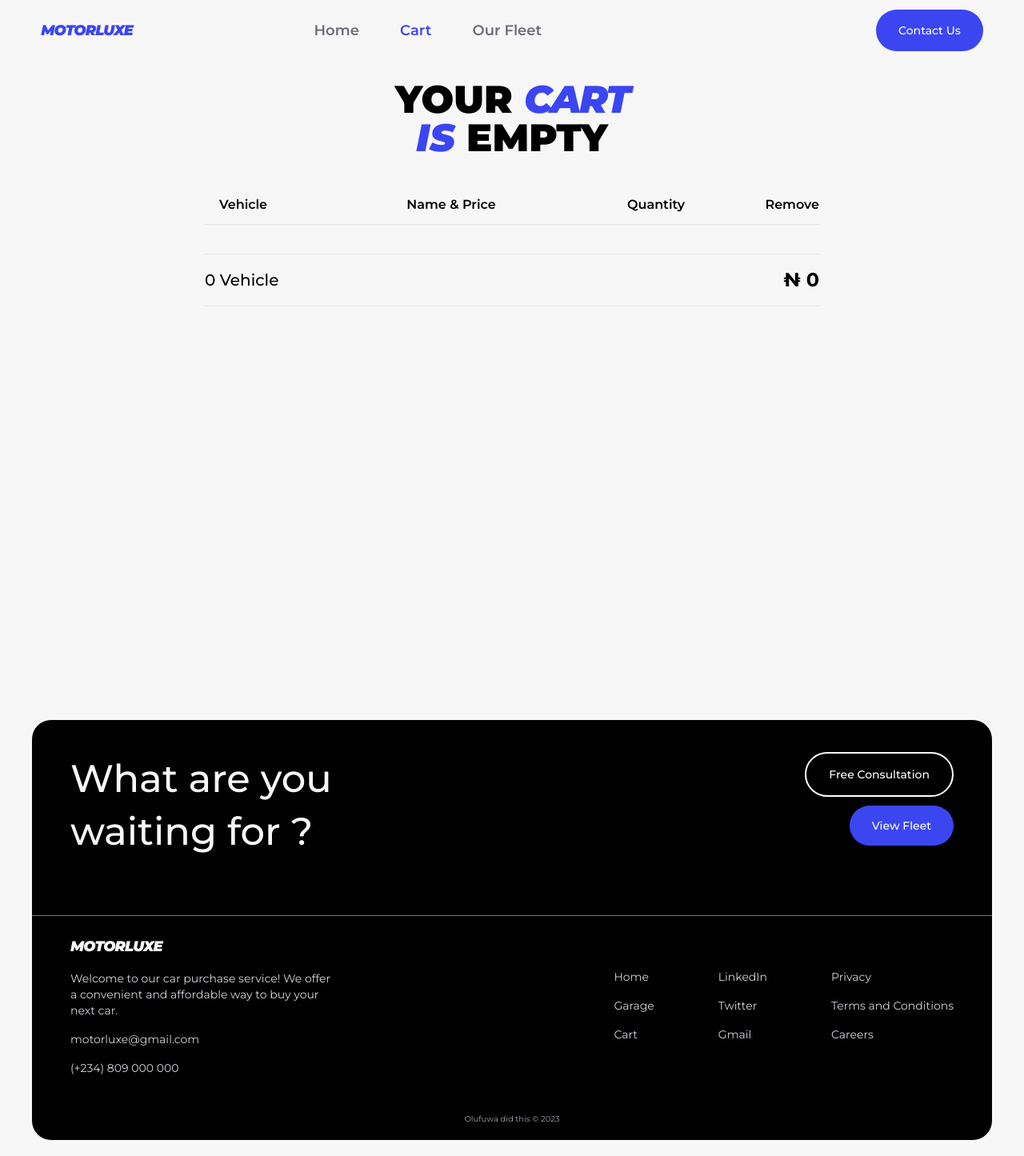
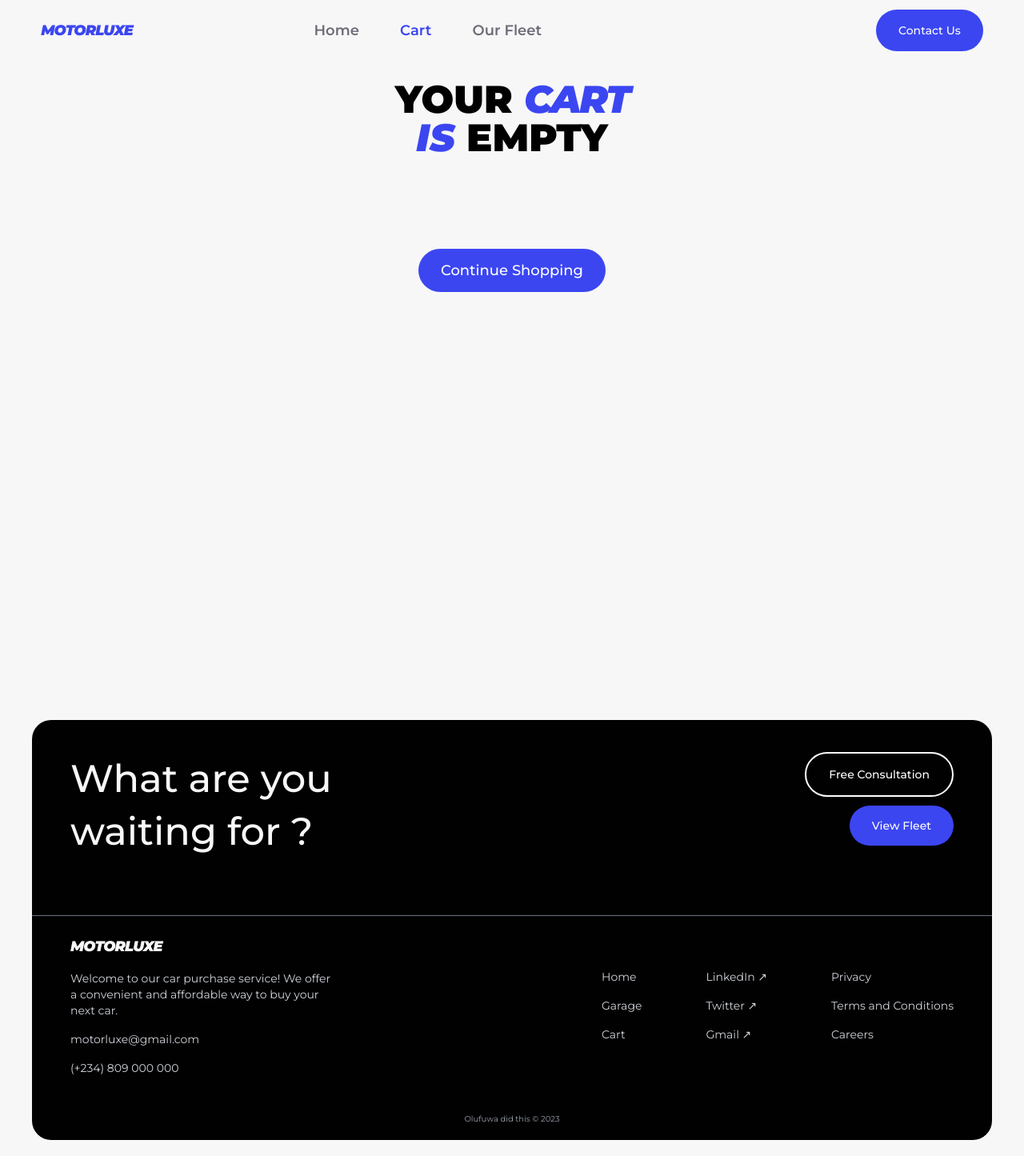
Before and after one commit to DavOlufuwa/cars-ts, a React (Vite) app: page /cart in a window 1280 px wide. Shown: the whole page at 80% size. Built offline with nearby package versions, Linux system fonts and the light colour scheme.

Commit message:
Updated the email

```diff
--- a/src/App.tsx
+++ b/src/App.tsx
@@ -7,6 +7,7 @@ import Cart from './pages/Cart';
 import ScheduleDrive from './pages/ScheduleDrive';
 import { useCartStore } from './utils/CartStore';
 import { SnackbarProvider } from 'notistack';
+import ErrorPage from './pages/ErrorPage';
 
 
 
@@ -45,6 +46,7 @@ function App() {
                 cartItems.length > 0 &&
                 <Route path='scheduledrive' element={<ScheduleDrive/>} />
               }
+              <Route path='*' element={<ErrorPage />}/>
             </Route>
           )
         )
--- a/src/components/ContactForm.tsx
+++ b/src/components/ContactForm.tsx
@@ -8,7 +8,6 @@ type selectedDateProps = {
 }
 
 const ContactForm = ({dayInfo}: selectedDateProps) => {
-
   const [phoneNumber, setPhoneNumber] = useState<string>('');
   const [email, setEmail] = useState<string>('');
   const [error, setError] = useState<string>('');
@@ -17,6 +16,7 @@ const ContactForm = ({dayInfo}: selectedDateProps) => {
   const [buttonLabel , setButtonLabel] = useState('Schedule Drive')
   const form = useRef<HTMLFormElement>(null)
 
+  const emptyCart = useCartStore((state) => state.emptyCart)
 
   const getName = (e: React.ChangeEvent<HTMLInputElement>) => {
     setSenderName(e.target.value)
@@ -47,8 +47,9 @@ const ContactForm = ({dayInfo}: selectedDateProps) => {
     }
   }
 
+  // Action to Close the Snackbar
   const action = (snackBarId: string | number) => (
-    <button onClick={() => closeSnackbar(snackBarId)} className='click-button'>&#10005;</button>
+    <button onClick={() => closeSnackbar(snackBarId)} className='text-white font-black text-2xl'>&#10005;</button>
   )
 
   const sendEmail = (e: React.FormEvent<HTMLFormElement>) => {
@@ -64,7 +65,7 @@ const ContactForm = ({dayInfo}: selectedDateProps) => {
         )
       .then(
         () => {
-          enqueueSnackbar(`${senderName}, kindly check your email for a confirmation`, {
+          enqueueSnackbar(`${senderName}, Scheduling Successful. kindly check your email for a confirmation`, {
             variant: 'info',
             action,
           })
@@ -78,12 +79,14 @@ const ContactForm = ({dayInfo}: selectedDateProps) => {
             action,
           })
           setButtonLabel('Schedule Drive')
+          emptyCart()
           console.log(error.text)
         }
       )
     }
 
     const cartItems = useCartStore((state) => state.cartItems)
+
 
     const userChoice = cartItems.map((item) => `Toyota ${item.name} ${item.year} `)
 
--- a/src/components/Footer.tsx
+++ b/src/components/Footer.tsx
@@ -10,14 +10,16 @@ const Footer = () => {
           </p>
         </div>
         <div className="text-center sm:text-right">
-          <button className="button-outlined mb-6">Free Consultation</button><br/>
+          <Link to="mailto:davolufuwa@gmail.com?subject=I%20am%20looking%20for%20a%20frontend%20developer%20">
+            <button className="button-outlined mb-6">Free Consultation</button><br/>
+          </Link>
           <Link to="garage" className="button-filled">View Fleet</Link>
         </div>
       </section>
       <section className="text-gray-300 sm:text-sm  p-6 flex flex-col gap-10 sm:flex-row sm:justify-between sm:px-12 ">
         <div className="flex flex-col gap-4 text-sm sm:w-[30%] ">
           <div>
-            <Link to="" className='flex tracking-tighter items-center min-w-max text-bg-grays font-[900] italic uppercase text-lg'>
+            <Link to="/" className='flex tracking-tighter items-center min-w-max text-bg-grays font-[900] italic uppercase text-lg'>
               MotorLuxe
             </Link>
           </div>
@@ -49,13 +51,13 @@ const Footer = () => {
           <div className="max-w-[33%]">
             <ul className="flex flex-col gap-4">
               <li>
-                <Link to="https://www.linkedin.com/in/davidolufuwa" target="_blank">LinkedIn</Link>
+                <Link to="https://www.linkedin.com/in/davidolufuwa" target="_blank">LinkedIn &#8599;</Link>
               </li>
               <li>
-                <Link to="https://twitter.com/d_lufuwa" target="_blank">Twitter</Link>
+                <Link to="https://twitter.com/d_lufuwa" target="_blank">Twitter &#8599;</Link>
               </li>
               <li>
-                <Link to="mailto:davolufuwa@gmail.com?subject=I%20am%20looking%20for%20a%20frontend%20developer%20" target="_blank">Gmail</Link>
+                <Link to="mailto:davolufuwa@gmail.com?subject=I%20am%20looking%20for%20a%20frontend%20developer%20" target="_blank">Gmail &#8599;</Link>
               </li>
             </ul>
           </div>
--- a/src/pages/Cart.tsx
+++ b/src/pages/Cart.tsx
@@ -4,6 +4,7 @@ import AOS from 'aos'
 import 'aos/dist/aos.css';
 import CartCard from '../components/CartCard'
 import { useCartStore } from '../utils/CartStore'
+import { Link } from 'react-router-dom';
 
 const Cart = () => {
 
@@ -35,6 +36,13 @@ const Cart = () => {
         }
         </div>
       </div>
+      {
+        cartItems.length === 0 ?
+
+        <div className='text-center my-32'>
+          <Link to={"/garage"} className='button-filled text-lg'>Continue Shopping</Link>
+        </div>
+        :
         <div className='px-4 sm:px-10 lg:px-32 xl:px-64 flex flex-col gap-3'>
           <div className='font-semibold border-b pb-3 mb-2 flex justify-between items-center'>
             <p className="w-24 text-center ">Vehicle</p>
@@ -48,13 +56,17 @@ const Cart = () => {
                 <CartCard key={index} cartCarInfo={item} />
               )
             }
-      <div className='flex justify-between items-center font-bold text-2xl border-y py-4 mt-4'>
+          <div className='flex justify-between items-center font-bold text-2xl border-y py-4 mt-5 mb-8'>
             <div className='font-medium text-xl'>
               {totalQuantity} Vehicle{totalQuantity > 1 && "s"}
             </div>
             <div> &#8358; {(totalCost * 550).toLocaleString()}</div>
           </div>
+          <div className='text-center'>
+            <Link to="/scheduledrive" className='button-filled'>Schedule Drive <span className='font-black text-xl'>&#8594;</span></Link>
           </div>
+        </div>
+      }
     </div>
   )
 }
--- /dev/null
+++ b/src/pages/ErrorPage.tsx
@@ -0,0 +1,20 @@
+import React from 'react'
+import { Link } from 'react-router-dom'
+
+const ErrorPage = () => {
+  return (
+    <div className='min-h-screen grid place-content-center gap-2'>
+      <div className='text-5xl font-extrabold text-purple text-center'>404 ERROR</div>
+      <div>
+        <img
+          src='https://cdn.filestackcontent.com/2FGr6fMaRq6Wcglwnx7m'
+          alt='404 error car'
+        />
+      </div>
+      <div className='text-2xl text-center'>Looks Like You May Have Made a Mistake</div>
+      <Link to="/" className='button-filled max-w-max mx-auto text-xl' >Go to homepage</Link>
+    </div>
+  )
+}
+
+export default ErrorPage
--- a/src/pages/Home.tsx
+++ b/src/pages/Home.tsx
@@ -30,7 +30,7 @@ const Home = () => {
           <div className='absolute -top-3 max-w-max '>
             <div className='bg-bg-grays px-3 pt-2 rounded-t-full h-11 rotate-180 '>
               <Link to="garage">
-                <button className='button-filled rotate-180 bg-[#4854ff]'>
+                <button className='button-filled rotate-180'>
                     View Fleet
                 </button>
               </Link>
@@ -53,9 +53,9 @@ const Home = () => {
           <div className='text-center text-gray-text px-6 leading-6 text-sm md:w-[40%] mb-10'>
             We provide a hassle-free and budget-friendly solution for purchasing your next vehicle
             <div className='mt-4'>
-              <button className='button-filled'>
-                Get in touch
-              </button>
+            <Link to="mailto:davolufuwa@gmail.com?subject=I%20am%20looking%20for%20a%20frontend%20developer%20">
+            <button className="button-filled">Get in Touch</button><br/>
+              </Link>
             </div>
           </div>
           <div className='md:w-[100%]'>
--- a/src/pages/ScheduleDrive.tsx
+++ b/src/pages/ScheduleDrive.tsx
@@ -52,7 +52,7 @@ const ScheduleDrive = () => {
               }}
             />
           </div>
-          <div className='my-3 text-sm font-semibold'>
+          <div className='my-3 text-sm font-semibold text-center'>
             {dayInfo ? `Your selected date is: ${dayInfo}` : `Please select a day`}
           </div>
         </div>
```
Lines whose indentation alone changed are shown as unchanged.
